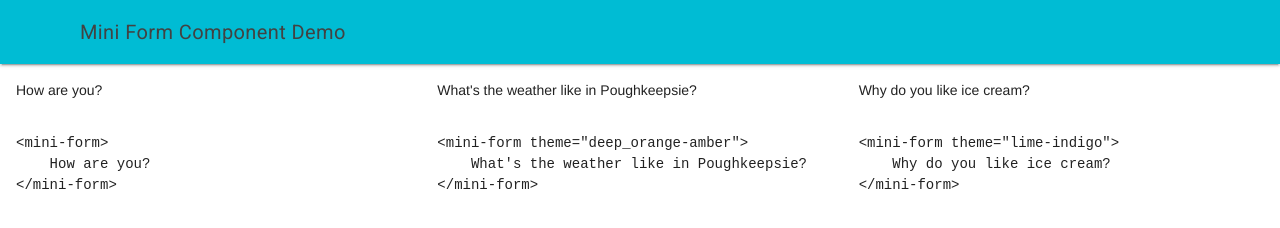
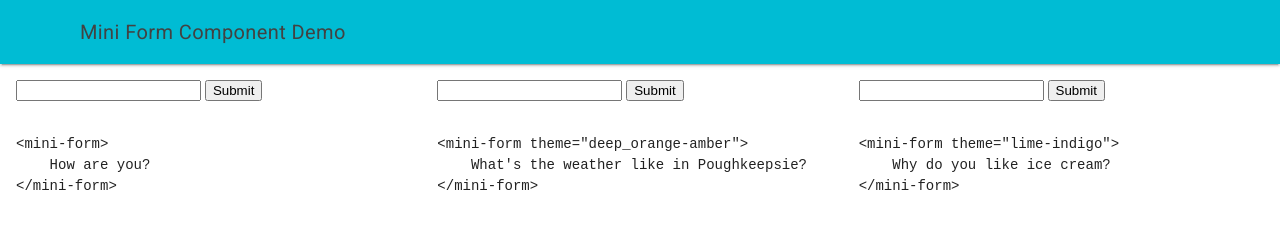
Before and after one commit to pearlbea/mini-form, a website: page index.html in a window 1280 px wide. Drawn offline with nearby package versions, Linux system fonts and the light colour scheme.

Commit message:
Adds step 2 code

```diff
--- a/mini-form.js
+++ b/mini-form.js
@@ -4,6 +4,18 @@ class MiniForm extends HTMLElement {
     super();
   }
 
+  connectedCallback() {
+    this.innerHTML = this.template;
+  }
+
+  get template() {
+    return `
+      <div>
+        <input type="text" name="question" />
+        <button>Submit</button>
+      </div>
+    `;
+  }
 }
 
 customElements.define('mini-form', MiniForm);
```
Also changed, not shown: test/mini-form-test.html (+8 -0 lines).
